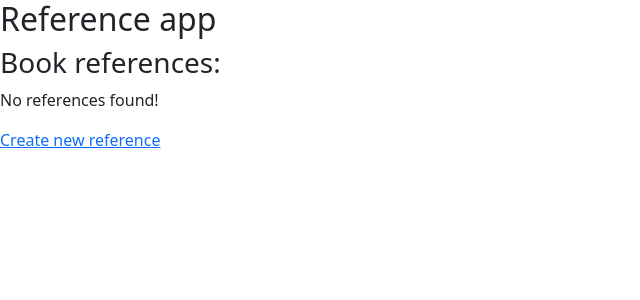
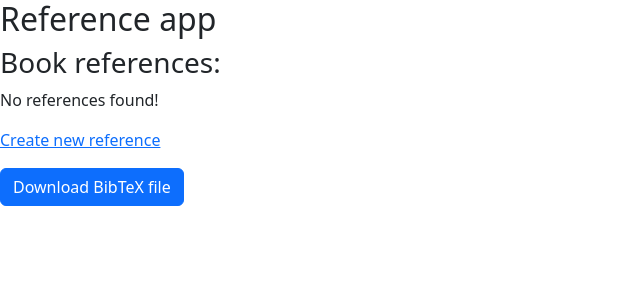
Before and after one commit to kortekoski/ohtuminiprojekti, a Flask app: template src/templates/index.html in a window 1280 px wide. Shown: the top 300 px of the page, without its empty margins (0-640 px from the left). Run offline with Flask 3, Linux system fonts and the light colour scheme; the template is opened without the code that fills it, so the values that code supplies are empty.

Commit message:
Add generate bibtex button

```diff
--- a/src/app.py
+++ b/src/app.py
@@ -1,4 +1,4 @@
-from flask import redirect, render_template, request, jsonify, flash
+from flask import Response, redirect, render_template, request, jsonify, flash
 from db_helper import reset_db
 from entities.reference import Reference
 from repositories.reference_repository import get_references, create_reference
@@ -40,6 +40,48 @@ def reference_creation():
         return redirect("/new_reference")
 
 
+# TODO csrf, use url for safety, xss protection frontend, rate limit, DoS
+@app.route("/download_bibtex")
+def download_bibtex():
+    refs = [
+        Reference(
+            id=1,
+            citation_key="Doe2020",
+            year="2020",
+            author="John Doe",
+            title="Introduction to Testing",
+        ),
+        Reference(
+            id=2,
+            citation_key="Smith2021",
+            year="2021",
+            author="Anna Smith",
+            title="Advanced Testing in Python",
+        ),
+    ]
+
+    bibtex_entries = []
+    for ref in refs:
+        if ref.reftype.name.lower() == "book":  # RefType.BOOK
+            entry = (
+                f"@book{{{ref.citation_key},\n"
+                f"  author = {{{ref.author}}},\n"
+                f"  title = {{{ref.title}}},\n"
+                f"  year = {{{ref.year}}}\n"
+                f"}}\n"
+            )
+            bibtex_entries.append(entry)
+
+    bibtex_content = "\n".join(bibtex_entries)
+
+    flash(str("BibTeX file generated successfully!"))
+    return Response(
+        bibtex_content,
+        mimetype="text/plain",
+        headers={"Content-Disposition": "attachment; filename=references.bib"},
+    )
+
+
 # testausta varten oleva reitti
 if test_env:
 
--- a/src/templates/index.html
+++ b/src/templates/index.html
@@ -26,4 +26,10 @@ Reference app
   <a href="/new_reference">Create new reference</a>
 </div>
 
+<div class="mt-3">
+  <a class="btn btn-primary" href="{{ url_for('download_bibtex') }}">
+    Download BibTeX file
+  </a>
+</div>
+
 {% endblock %}
```
